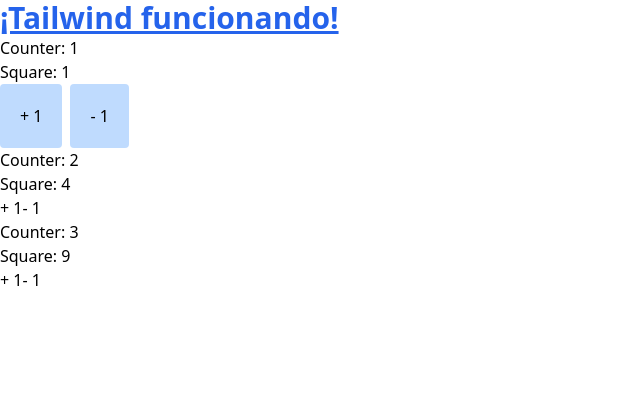
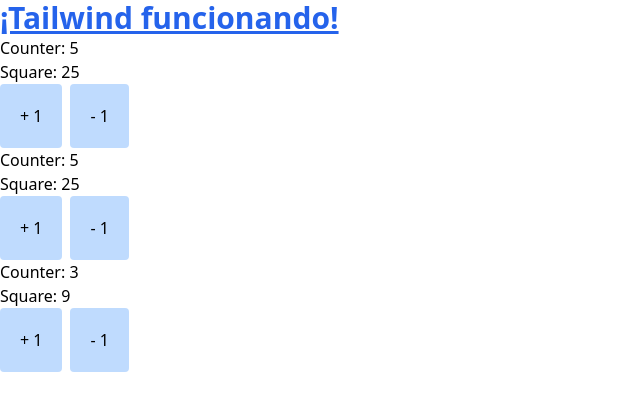
Before and after one commit to Senilliani/vue, a Vue app in the folder src/indecision-app/: page / in a window 1280 px wide. Shown: the top 410 px of the page, without its empty margins (0-640 px from the left). Built offline with nearby package versions, Linux system fonts and the light colour scheme; the HTML template or start-up script is replaced by a standard one.

Commit message:
use composables in all components

```diff
--- a/src/indecision-app/src/App.vue
+++ b/src/indecision-app/src/App.vue
@@ -3,8 +3,8 @@
     ¡Tailwind funcionando!
   </h1>
 
-  <MyCounter :valor="1" />
-  <MyCounterScript :valor="2" />
+  <MyCounter />
+  <MyCounterScript />
   <MyCounterScript2 :valor="3" />
 </template>
 
--- a/src/indecision-app/src/components/MyCounter.vue
+++ b/src/indecision-app/src/components/MyCounter.vue
@@ -10,25 +10,17 @@
 </template>
 
 <script lang="ts" setup>
-import { computed, ref } from 'vue';
+import { useCounter } from '@/composables/useCounter';
 
 interface Props {
-  valor: number
+  valor?: number
 }
 
 const props = defineProps<Props>()
+const { counter, squareCounter, increment, decrement } = useCounter(props.valor)
 
-const counter = ref(props.valor)
-const squareCounter = computed(() => counter.value * counter.value)
+</script>
 
-const increment = () => {
-  counter.value = counter.value + 1 // counter++
-}
-
-const decrement = () => {
-  counter.value = counter.value - 1 // counter--
-}
-</script>
 <style scoped>
 .btn {
   @apply p-5 bg-blue-200 mr-2 hover:bg-blue-700 rounded;
--- a/src/indecision-app/src/components/MyCounterScript.vue
+++ b/src/indecision-app/src/components/MyCounterScript.vue
@@ -3,29 +3,35 @@
     <h3>Counter: {{ counter }}</h3>
     <h3>Square: {{ squareCounter }}</h3>
     <div>
-      <button @click="counter++">+ 1</button>
-      <button @click="counter--">- 1</button>
+      <button class="btn" @click="increment">+ 1</button>
+      <button class="btn" @click="decrement">- 1</button>
     </div>
   </section>
 </template>
 
 <script lang="ts">
-import { defineComponent, ref, computed } from 'vue';
+import { useCounter } from '@/composables/useCounter';
+import { defineComponent } from 'vue';
 
 export default defineComponent({
   props: {
-    valor: { type: Number, required: true }
+    valor: { type: Number }
   },
   setup(props) {
-    const counter = ref(props.valor)
-    const squareCounter = computed(() => counter.value * counter.value)
+    const { counter, squareCounter, increment, decrement } = useCounter(props.valor!)
 
     return {
       counter,
       squareCounter,
+      increment,
+      decrement,
     }
   }
 })
 </script>
 
-<style scoped></style>
+<style scoped>
+.btn {
+  @apply p-5 bg-blue-200 mr-2 hover:bg-blue-700 rounded;
+}
+</style>
--- a/src/indecision-app/src/components/my-counter-script/MyCounterScript2.ts
+++ b/src/indecision-app/src/components/my-counter-script/MyCounterScript2.ts
@@ -1,3 +1,4 @@
+import { useCounter } from '@/composables/useCounter'
 import { defineComponent, ref, computed } from 'vue'
 
 export default defineComponent({
@@ -5,12 +6,13 @@
     valor: { type: Number, required: true },
   },
   setup(props) {
-    const counter = ref(props.valor)
-    const squareCounter = computed(() => counter.value * counter.value)
+    const { counter, squareCounter, increment, decrement } = useCounter(props.valor!)
 
     return {
       counter,
       squareCounter,
+      increment,
+      decrement,
     }
   },
 })
--- a/src/indecision-app/src/components/my-counter-script/MyCounterScript2.vue
+++ b/src/indecision-app/src/components/my-counter-script/MyCounterScript2.vue
@@ -3,8 +3,8 @@
     <h3>Counter: {{ counter }}</h3>
     <h3>Square: {{ squareCounter }}</h3>
     <div>
-      <button @click="counter++">+ 1</button>
-      <button @click="counter--">- 1</button>
+      <button class="btn" @click="increment">+ 1</button>
+      <button class="btn" @click="decrement">- 1</button>
     </div>
   </section>
 </template>
@@ -12,4 +12,8 @@
 <script lang="ts" src="./MyCounterScript2">
 </script>
 
-<style scoped></style>
+<style scoped>
+.btn {
+  @apply p-5 bg-blue-200 mr-2 hover:bg-blue-700 rounded;
+}
+</style>
--- /dev/null
+++ b/src/indecision-app/src/composables/useCounter.ts
@@ -0,0 +1,21 @@
+import { computed, ref } from 'vue'
+
+export const useCounter = (initialValue: number = 5) => {
+  const counter = ref(initialValue)
+  const squareCounter = computed(() => counter.value * counter.value)
+
+  const increment = () => {
+    counter.value++
+  }
+
+  const decrement = () => {
+    counter.value--
+  }
+
+  return {
+    counter,
+    squareCounter,
+    increment,
+    decrement,
+  }
+}
```
